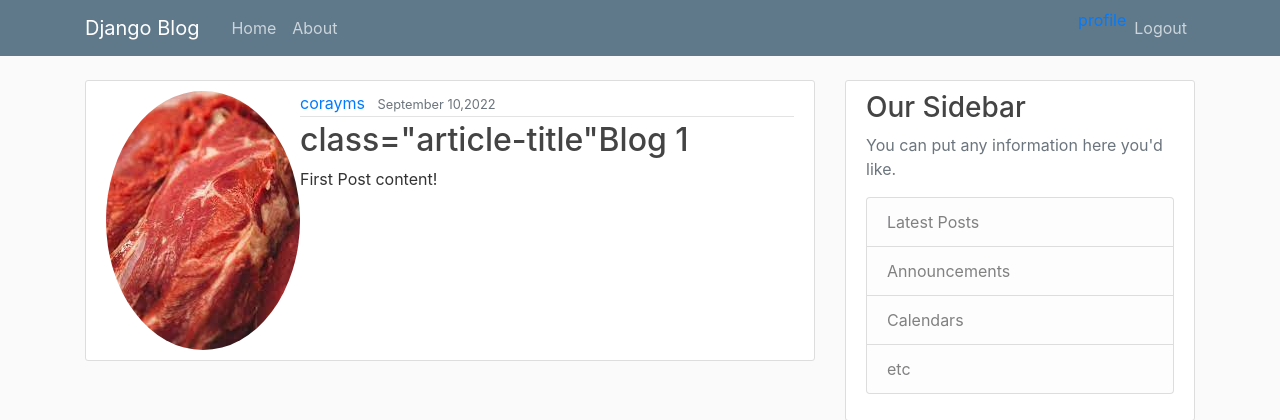
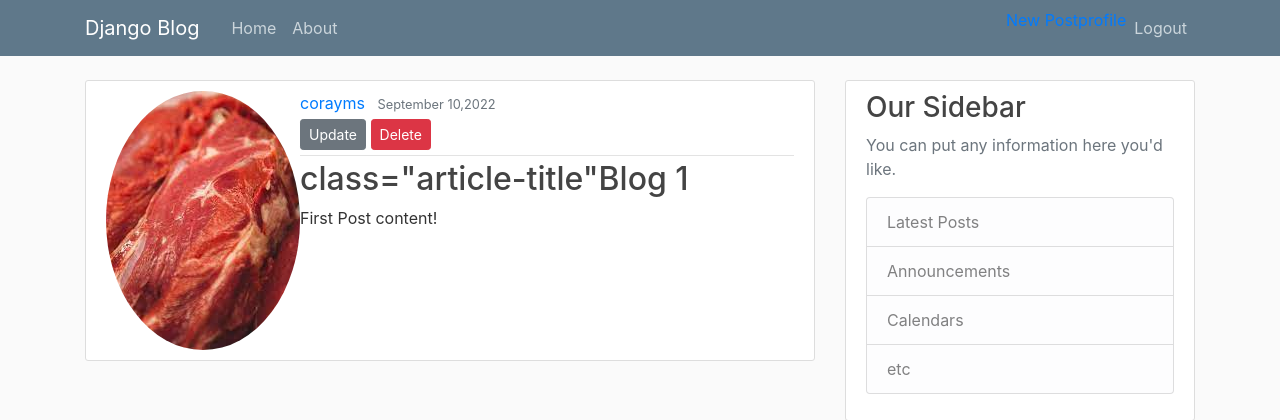
Before and after one commit to mulwamark/django-blog, a Django app: page /post/1/ in a window 1280 px wide. Shown: the top 420 px of the page. Run offline with Django 4.2, Linux system fonts and the light colour scheme; a user stored in the database is signed in; data comes from the database, SQL or seed files in the repository; both versions use the stored data as it was after the commit; some libraries are stand-ins or nearby versions.

Commit message:
create,update and delete post

```diff
--- a/blog/models.py
+++ b/blog/models.py
@@ -1,6 +1,7 @@
 from django.db import models
 from django.utils import timezone
 from django.contrib.auth.models import User
+from django.urls import reverse
 
 class post (models.Model):
 	title = models.CharField(max_length=100)
@@ -10,3 +11,8 @@ class post (models.Model):
 
 	def __str__(self):
 		return self.title
+
+
+
+	def get_absolute_url(self):
+		return reverse('post-detail', kwargs={'pk': self.pk})
--- a/blog/templates/blog/base.html
+++ b/blog/templates/blog/base.html
@@ -38,6 +38,7 @@
 	        <!-- Navbar Right Side -->
 	        <div class="navbar-nav">
 	        	{% if user.is_authenticated %}
+	        	<a class="nav-item nav-lsink" href="{% url 'post-create' %}">New Post</a>
 	        	 <a class="nav-item nav-lsink" href="{% url 'profile' %}">profile</a>
 	        	 <a class="nav-item nav-link" href="{% url 'logout' %}">Logout</a>
 				{% else %}
--- a/blog/templates/blog/post_detail.html
+++ b/blog/templates/blog/post_detail.html
@@ -6,6 +6,12 @@
 		    <div class="article-metadata">
 		      <a class="mr-2" href="#">{{ object.author }}</a>
 		      <small class="text-muted">{{ object.date_posted |date:"F d,Y"}}</small>
+		      {% if object.author == user %}
+		      <div>
+		      	<a class="btn btn-secondary btn-sm mt-1 mb-1" href="{% url 'post-update' object.id %} "> Update </a>
+		      	<a class="btn btn-danger btn-sm mt-1 mb-1" href="{% url 'post-delete' object.id %} "> Delete </a>
+		      </div>
+			 {% endif %}
 		    </div>
 		    <h2> class="article-title"{{ object.title }}</h2>
 		    <p class="article-content">{{ object.content }}</p>
--- a/blog/urls.py
+++ b/blog/urls.py
@@ -1,9 +1,12 @@
 from django.urls import path
-from .views import PostListView, PostDetailView
+from .views import PostListView, PostDetailView, PostCreateView, PostUpdateView, PostDeleteView
 from . import views
 
 urlpatterns = [
     path('', PostListView.as_view(),name='blog-home'),
      path('post/<int:pk>/', PostDetailView.as_view(),name='post-detail'),
+      path('post/new/', PostCreateView.as_view(),name='post-create'),
     path('about', views.about,name='blog-about'),
+    path('post/<int:pk>/update', PostUpdateView.as_view(),name='post-update'),
+     path('post/<int:pk>/delete', PostDeleteView.as_view(),name='post-delete'),
 ]
--- a/blog/views.py
+++ b/blog/views.py
@@ -1,7 +1,7 @@
 from django.shortcuts import render
 from .models import post
-from django.views.generic import ListView, DetailView
-
+from django.contrib.auth.mixins import LoginRequiredMixin, UserPassesTestMixin
+from django.views.generic import ListView, DetailView, CreateView, UpdateView,DeleteView
 
 
 
@@ -22,6 +22,42 @@ class PostDetailView(DetailView):
 	model = post
 
 
+class PostCreateView(LoginRequiredMixin, CreateView):
+	model = post
+	fields = [ 'title', 'content']
+
+	def form_valid(self,form):
+		form.instance.author = self.request.user
+		return super().form_valid(form )
+
+
+class PostUpdateView(LoginRequiredMixin, UserPassesTestMixin, UpdateView):
+	model = post
+	fields = [ 'title', 'content']
+
+	def form_valid(self,form):
+		form.instance.author = self.request.user
+		return super().form_valid(form )
+
+
+def test_func(self):
+	post = self.get_object()
+	if self.request.user == post.author:
+		return True
+	return False
+
+class PostDeleteView(LoginRequiredMixin, UserPassesTestMixin, DeleteView):
+	model = post
+	success_url = '/'
+
+	def test_func(self):
+		post = self.get_object()
+		if self.request.user == post.author:
+			return True
+		return False
+
+
+
 def about(request):
 	return render(request,'blog/about.html',{'title': 'About'})
 
```
Also changed, not shown: blog/templates/blog/post_confirm_delete.html (added, +17 -0 lines), blog/templates/blog/post_form.html (added, +17 -0 lines), db.sqlite3.
